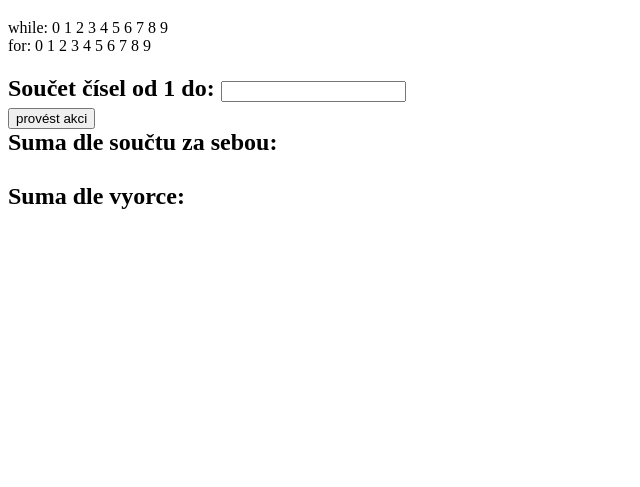
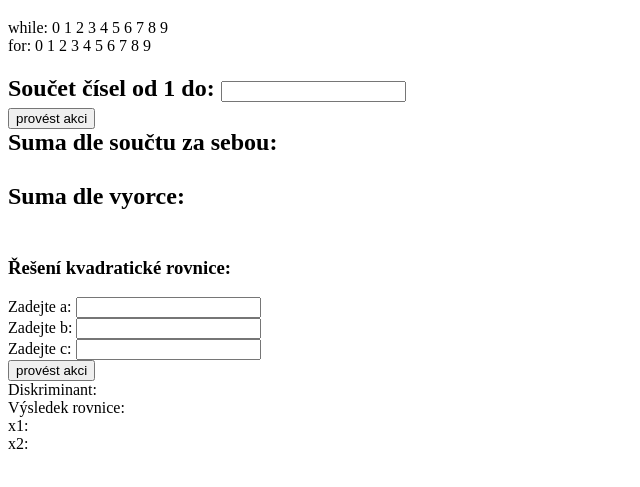
Before and after one commit to Granc3k/cykly, a plain HTML site: page index.html in a window 1280 px wide. Shown: the part 61-548 px from the top of the page, without its empty margins (0-640 px from the left). Drawn offline with Linux system fonts and the light colour scheme.

Commit message:
kvadr_rce

```diff
--- a/index.html
+++ b/index.html
@@ -17,6 +17,20 @@
     <input type = "button" value= "provést akci" onclick = "soucetPosloupnosti()"></br>
     Suma dle součtu za sebou: <div id = "suma1"></div></br>
     Suma dle vyorce: <div id = "suma2"></div></br>
-    <div id = "verdikt"></div>
+    <div id = "verdikt"></div></h2>
+
+    <h3>
+    Řešení kvadratické rovnice:</h3>
+    Zadejte a: <input type = "number" id = "a"> </br>
+    Zadejte b: <input type = "number" id = "b"> </br>
+    Zadejte c: <input type = "number" id = "c"> </br>
+    <input type = "button" value= "provést akci" onclick = "kvadraticka_rce()"></br>
+    Diskriminant: <div id = "diskriminant"></div>
+    Výsledek rovnice: <div id = "reseni"></div>
+    x1: <div id = "x1"></div>
+    x2: <div id = "x2"></div>
+
+
+
   </body>
 </html>
--- a/script.js
+++ b/script.js
@@ -11,14 +11,8 @@ function vypisPosloupnosti() {
   for (let i = 0; i < 10; i ++) {
     s = s + i + " ";
   }
-
-
-
-
   document.getElementById("vystup").innerHTML = s;
 }
-
-
 
 function soucetPosloupnosti() {
   let num = document.getElementById("num").valueAsNumber;
@@ -48,3 +42,30 @@ function soucetPosloupnosti() {
     }
   }
 }
+
+
+
+
+function kvadraticka_rce() {
+  let a = document.getElementById("a").valueAsNumber;
+  let b = document.getElementById("b").valueAsNumber;
+  let c = document.getElementById("c").valueAsNumber;
+  let dis = (b*b)-(4*a*c);
+  if (dis < 0){
+    document.getElementById("diskriminant").innerHTML="Rovnice nemá řešení PepeHands";
+    document.getElementById("x1").innerHTML="Neexistuje";
+    document.getElementById("x2").innerHTML="Neexistuje";
+  } else if (dis == 0){
+    document.getElementById("diskriminant").innerHTML=dis;
+    x1 = -b/(2*a);
+    document.getElementById("x1").innerHTML=x1;
+    document.getElementById("x2").innerHTML="Neexistuje"
+  } else{
+    document.getElementById("diskriminant").innerHTML=dis;
+    x1 = (-b + Math.sqrt(dis))/(2*a);
+    x2 = (-b - Math.sqrt(dis))/(2*a);
+    document.getElementById("x1").innerHTML=x1;
+    document.getElementById("x2").innerHTML=x2;
+  }
+
+}
```
